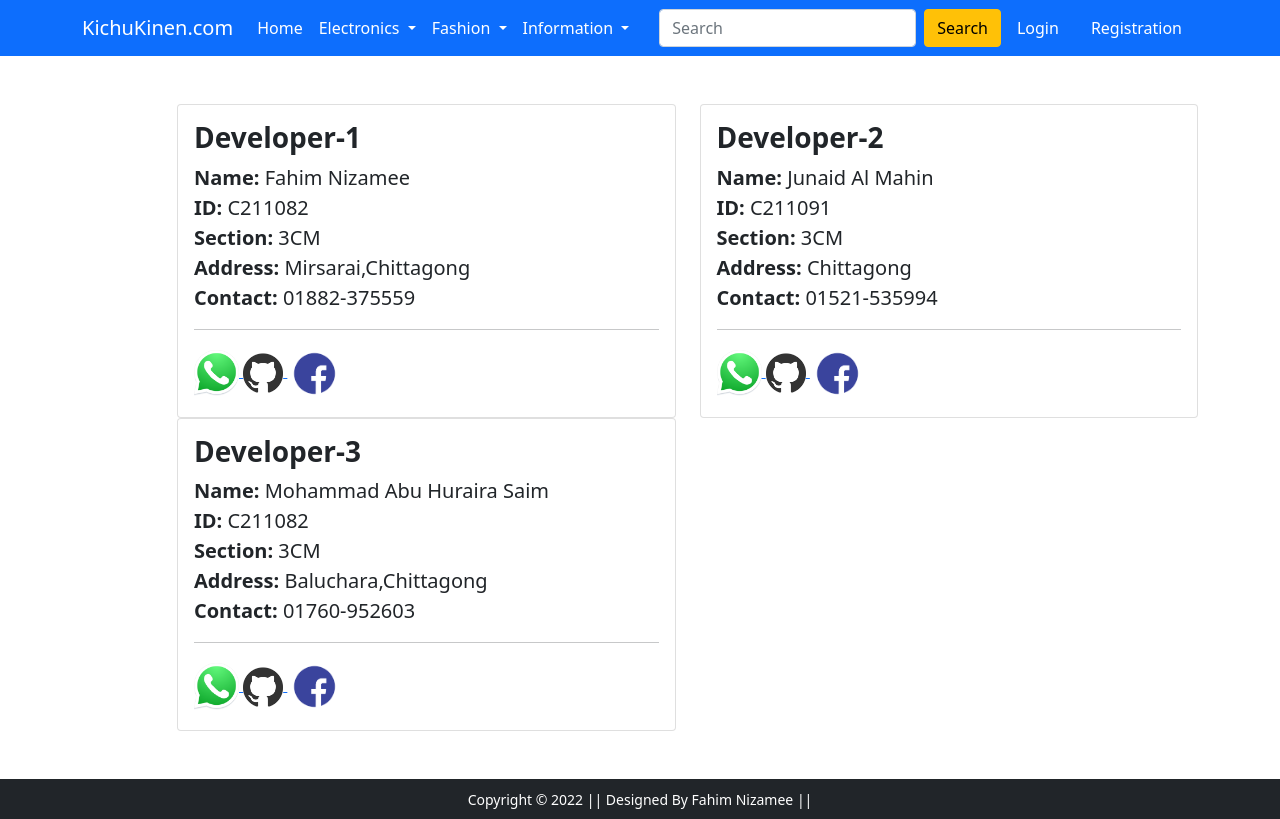
After one commit to Fahim-Nizamee/WebApplication_V2_Ecommerce, a Django app: page /about-us/ in a window 1280 px wide. The commit adds this page. Run offline with Django 4.2, Linux system fonts and the light colour scheme; some libraries are stand-ins or nearby versions.

Commit message:
12:34 10/4/2022 Customer service and about us

```diff
--- a/app/static/app/js/myscript.js
+++ b/app/static/app/js/myscript.js
@@ -84,10 +84,3 @@ $('.remove-cart').click(function(){
     )
 }
 )
-
-$(".starLoop").on('click',function(){
-    for(var i=1; i<=res.product.comments.rating; i++)
-    {
-        _html+='<i class="fa fa-star text-warning"></i>';
-    }
-})
--- /dev/null
+++ b/app/templates/app/about_us.html
@@ -0,0 +1,112 @@
+{% extends 'app/base.html' %}
+{% load static %}
+{% block title %}Buy Now{% endblock title %}
+{% block main-content %}
+<div class="container my-5">
+    <div class="row">
+     <div class="col-sm-11 offset-sm-1">
+      <div class="row">
+       <div class="col-sm-6">
+           <div class="card">
+               <div class="card-body">
+                   <h3><strong>Developer-1</strong></h3>
+                <span style="font-size: 20px;"><strong>Name: </strong>Fahim Nizamee
+                </span> <br>
+                <span style="font-size: 20px;"><strong>ID: </strong>C211082
+                </span>
+                <br>
+                <span style="font-size: 20px;"><strong>Section: </strong>3CM
+                </span>
+                <br>
+                <span style="font-size: 20px;"><strong>Address: </strong>Mirsarai,Chittagong
+                </span>
+                <br>
+                <span style="font-size: 20px;"><strong>Contact: </strong>01882-375559
+                </span>
+                <br>
+                <hr>
+                <a href="whatsapp://send?abid=+8801882375559&text=Hello%2C%20World!">
+                    <img src="{% static '/app/images/whatsapp.png' %}" alt="whatsapp" width="45px">
+                </a>
+                <a href="https://github.com/Fahim-Nizamee">
+                    <img src="{% static '/app/images/github.png' %}" alt="github" width="40px">
+                </a>
+                <a href="https://www.facebook.com/fahim.nizamee">
+                    <img src="{% static '/app/images/facebook.png' %}" alt="facebook" width="55px">
+                </a>
+               </div>
+           </div>
+
+       </div>
+
+       <div class="col-sm-6">
+        <div class="card">
+            <div class="card-body">
+                <h3><strong>Developer-2</strong></h3>
+             <span style="font-size: 20px;"><strong>Name: </strong>Junaid Al Mahin
+             </span> <br>
+             <span style="font-size: 20px;"><strong>ID: </strong>C211091
+             </span>
+             <br>
+             <span style="font-size: 20px;"><strong>Section: </strong>3CM
+             </span>
+             <br>
+             <span style="font-size: 20px;"><strong>Address: </strong>Chittagong
+             </span>
+             <br>
+             <span style="font-size: 20px;"><strong>Contact: </strong>01521-535994
+             </span>
+             <br>
+             <hr>
+             <a href="whatsapp://send?abid=+8801521535994&text=Hello%2C%20World!">
+                <img src="{% static '/app/images/whatsapp.png' %}" alt="whatsapp" width="45px">
+            </a>
+            <a href="https://github.com/Creed667">
+                <img src="{% static '/app/images/github.png' %}" alt="github" width="40px">
+            </a>
+            <a href="https://www.facebook.com/assasins.creed.1806">
+                <img src="{% static '/app/images/facebook.png' %}" alt="facebook" width="55px">
+            </a>
+            </div>
+        </div>
+
+    </div>
+    <div class="col-sm-6">
+        <div class="card">
+            <div class="card-body">
+                <h3><strong>Developer-3</strong></h3>
+             <span style="font-size: 20px;"><strong>Name: </strong>Mohammad Abu Huraira Saim
+             </span> <br>
+             <span style="font-size: 20px;"><strong>ID: </strong>C211082
+             </span>
+             <br>
+             <span style="font-size: 20px;"><strong>Section: </strong>3CM
+             </span>
+             <br>
+             <span style="font-size: 20px;"><strong>Address: </strong>Baluchara,Chittagong
+             </span>
+             <br>
+             <span style="font-size: 20px;"><strong>Contact: </strong>01760-952603
+             </span>
+             <br>
+             <hr>
+             <a href="whatsapp://send?abid=+8801760952603&text=Hello%2C%20World!">
+                <img src="{% static '/app/images/whatsapp.png' %}" alt="whatsapp" width="45px">
+            </a>
+            <a href="https://github.com/ahsaim04">
+                <img src="{% static '/app/images/github.png' %}" alt="github" width="40px">
+            </a>
+            <a href="https://www.facebook.com/ahsaim04">
+                <img src="{% static '/app/images/facebook.png' %}" alt="facebook" width="55px">
+            </a>
+            </div>
+        </div>
+
+    </div>
+
+       </div>
+      </div>
+     </div>
+    </div>
+   </div>
+{% endblock main-content %}
--- a/app/templates/app/base.html
+++ b/app/templates/app/base.html
@@ -18,6 +18,7 @@
     <!--Custom CSS-->
     <link rel="stylesheet" href="{% static 'app/css/style.css' %}">
 
+    <meta name="referrer" content="no-referrer-when-downgrade">
 
     <title>KichuKinen.com | {% block title %} {% endblock title %} </title>
   </head>
@@ -51,7 +52,16 @@
                <li><a class="dropdown-item" href="{% url 'bottomwear' %}">Bottom Wear</a></li>
              </ul>
            </li>
+           <li class="nav-item dropdown">
+            <a class="nav-link dropdown-toggle text-white" href="#" id="InfoDropdown" role="button" data-bs-toggle="dropdown" aria-expanded="false">
+              Information
+            </a>
+            <ul class="dropdown-menu" aria-labelledby="fashionDropdown">
+              <li><a class="dropdown-item" href="{% url 'aboutus' %}">About us</a></li>
+            </ul>
+          </li>
          </ul>
+
           <!-- search bar -->
           <form class="d-flex" action="/search">
           <input name="nm" class="form-control me-2" type="search" placeholder="Search" aria-label="Search">
@@ -88,10 +98,26 @@
        </div>
      </div>
     </nav>
+
     {% block banner_slider %} {% endblock banner_slider %}
     {% block livesale %} {% endblock livesale %}
-    {% block main-content %} {% endblock main-content %}
+    {% block main-content %}
+    <!--Start of Tawk.to Script-->
 
+    {% endblock main-content %}
+
+    <script type="text/javascript">
+      var Tawk_API=Tawk_API||{}, Tawk_LoadStart=new Date();
+      (function(){
+      var s1=document.createElement("script"),s0=document.getElementsByTagName("script")[0];
+      s1.async=true;
+      s1.src='https://embed.tawk.to/6251cc957b967b1179899aa8/1g07oeb0s';
+      s1.charset='UTF-8';
+      s1.setAttribute('crossorigin','*');
+      s0.parentNode.insertBefore(s1,s0);
+      })();
+      </script>
+  <!--End of Tawk.to Script-->
     <!-- Start Footer -->
     <footer class="container-fluid bg-dark text-center p-2 mt-5">
         <small class="text-white">Copyright &copy; 2022 || Designed By Fahim Nizamee || </small>
--- a/app/urls.py
+++ b/app/urls.py
@@ -38,4 +38,5 @@ urlpatterns = [
     path('minuscart/',views.minus_cart,name='minuscart'),
     path('removecart/',views.remove_cart,name='removecart'),
     path('product-detail/<int:pk>/add-comment',views.add_comment, name='add-comment'),
+    path('about-us/', views.about_us, name='aboutus'),
 ] + static(settings.MEDIA_URL,document_root=settings.MEDIA_ROOT)
--- a/app/views.py
+++ b/app/views.py
@@ -231,3 +231,6 @@ def add_comment(request, pk):
     }
 
     return render(request, 'app/add_comment.html', context)
+
+def about_us(request):
+    return render(request, 'app/about_us.html')
```
Also changed, not shown: app/templates/app/productdetail.html (+5 -10 lines), app/static/app/images/facebook.png (added), app/static/app/images/github.png (added), app/static/app/images/whatsapp.png (added), db.sqlite3.
